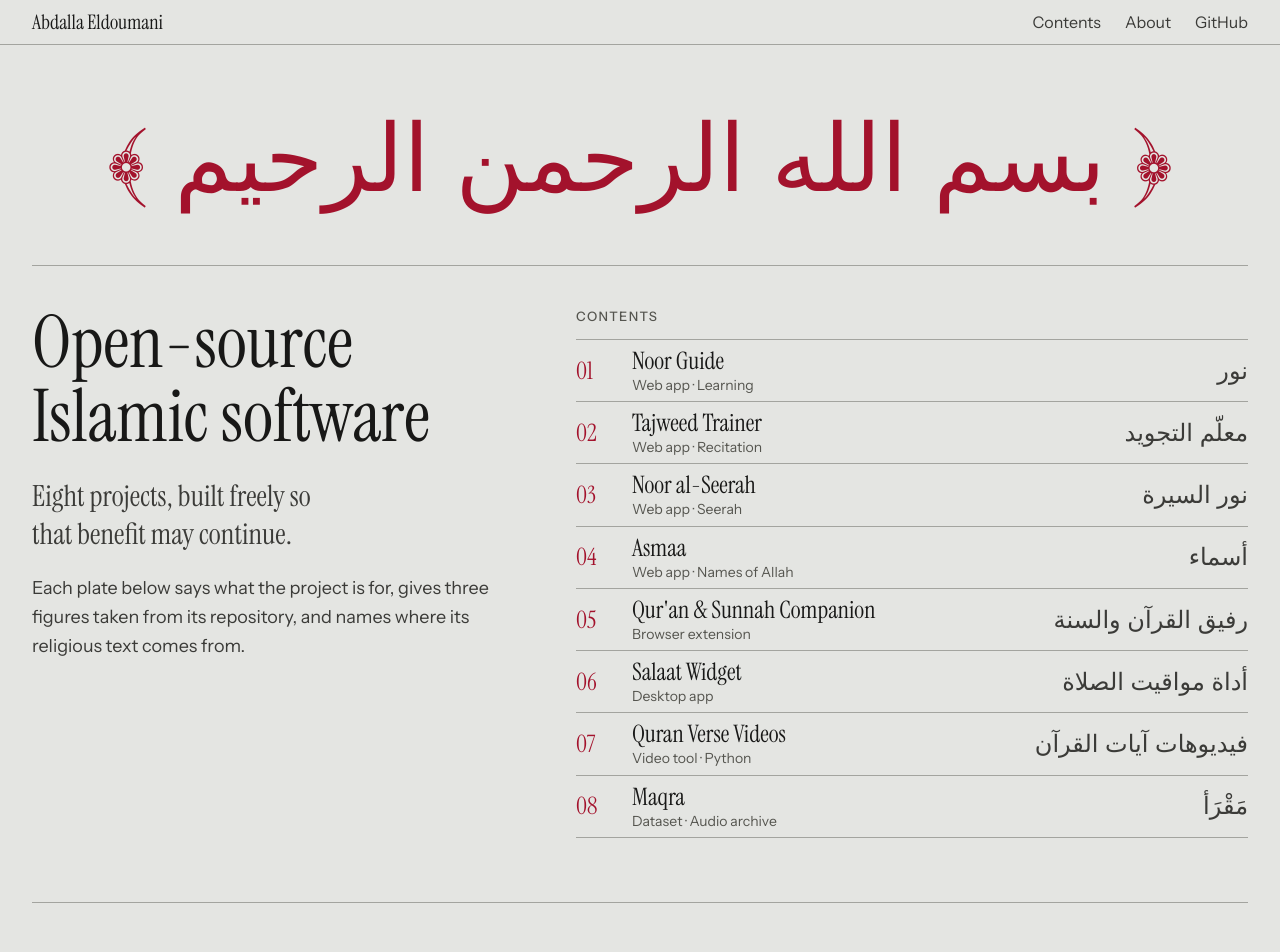
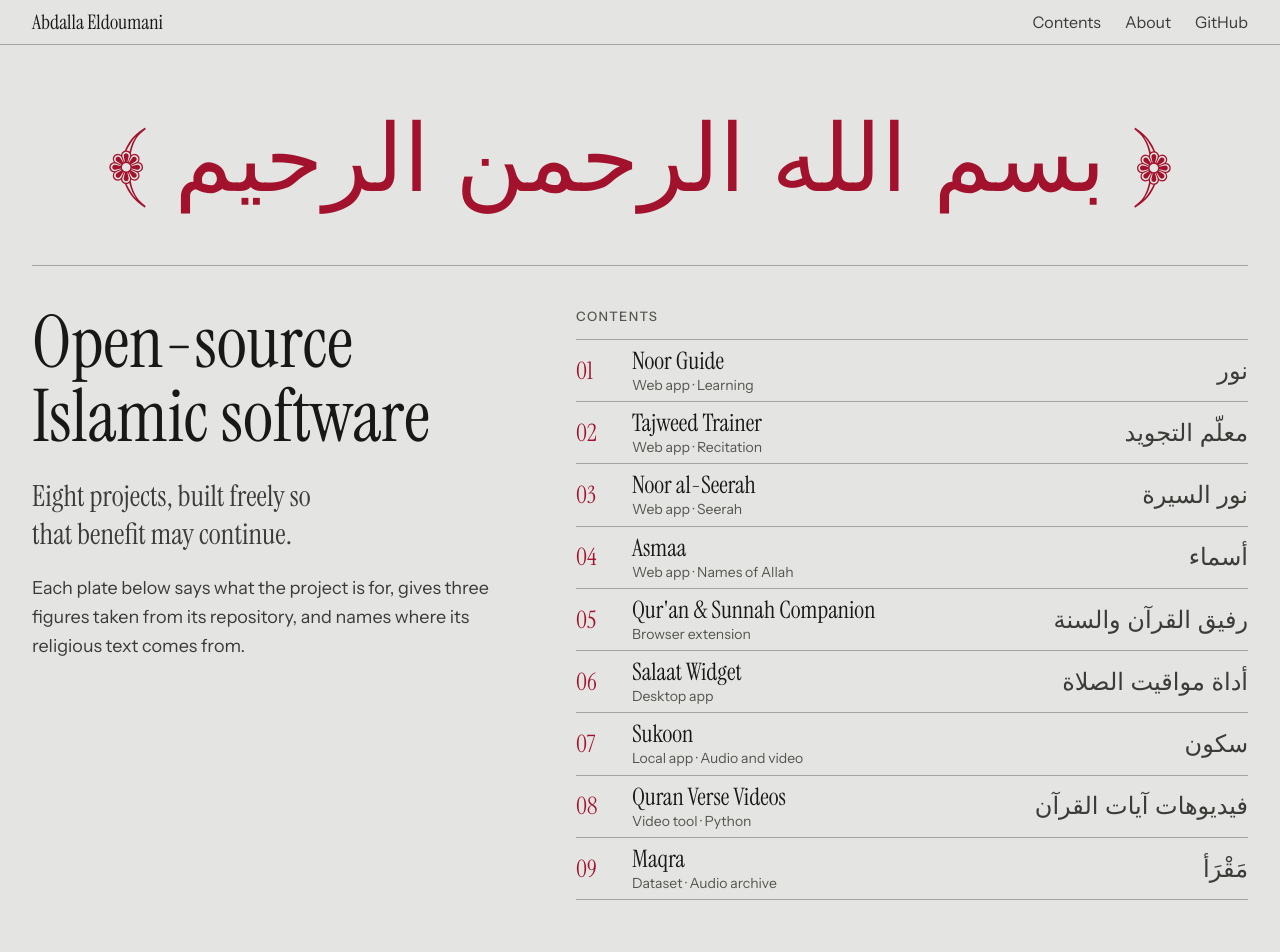
Before and after one commit to Abdalla-Eldoumani/my-islamic-portfolio, a Next.js app: page / in a window 1280 px wide. Shown: the top 952 px of the page. Built offline with nearby package versions, Linux system fonts and the light colour scheme; a web font is replaced by a local one.

Commit message:
add sukoon as the seventh plate

```diff
--- a/src/data/projects.ts
+++ b/src/data/projects.ts
@@ -3,7 +3,7 @@
 // repository before changing one. The order here is the order of the plates.
 //
 // Images are in public/projects/ and are made by scripts/capture-screenshots.mjs:
-// the live sites are captured from their URLs, and the other three are
+// the live sites are captured from their URLs, and the other four are
 // assembled from the projects' own screenshots.
 
 export interface Fact {
@@ -211,6 +211,34 @@ export const projects: Project[] = [
     ],
   },
   {
+    id: "sukoon",
+    title: "Sukoon",
+    arabicTitle: "سكون",
+    kind: "Local app · Audio and video",
+    summary:
+      "A local app that takes the music out of audio and video files and keeps the voices, so a lecture, a recitation or a family video can be heard without its background music. It runs on your own computer and uploads nothing.",
+    facts: [
+      { value: "6.7×", label: "faster than real time with Best on an RTX 3060 Laptop GPU" },
+      { value: "18.1 dB", label: "speech clarity (SI-SDR) after Best, up from 0.3\u00a0dB" },
+      { value: "10", label: "output formats: 6 for audio and 4 for video" },
+    ],
+    sources:
+      "Separation runs on two models made by other people under the MIT licence: Kimberley Jensen's Mel-Band RoFormer vocal model and UVR-MDX-NET Voc FT from Ultimate Vocal Remover. The split is not exact, so play a result against the original before relying on it.",
+    image: {
+      src: "/projects/sukoon.webp",
+      width: 1440,
+      height: 710,
+      alt: "The sukoon window with a finished lecture open: a strip shows the voice kept above a line and the music removed below it, with a switch between the cleaned file and the original.",
+      caption: "A finished job, with the voice kept above the line and the music below",
+    },
+    links: [
+      {
+        label: "Source",
+        href: "https://github.com/Abdalla-Eldoumani/sukoon",
+      },
+    ],
+  },
+  {
     id: "quran-content",
     title: "Quran Verse Videos",
     arabicTitle: "فيديوهات آيات القرآن",
```
